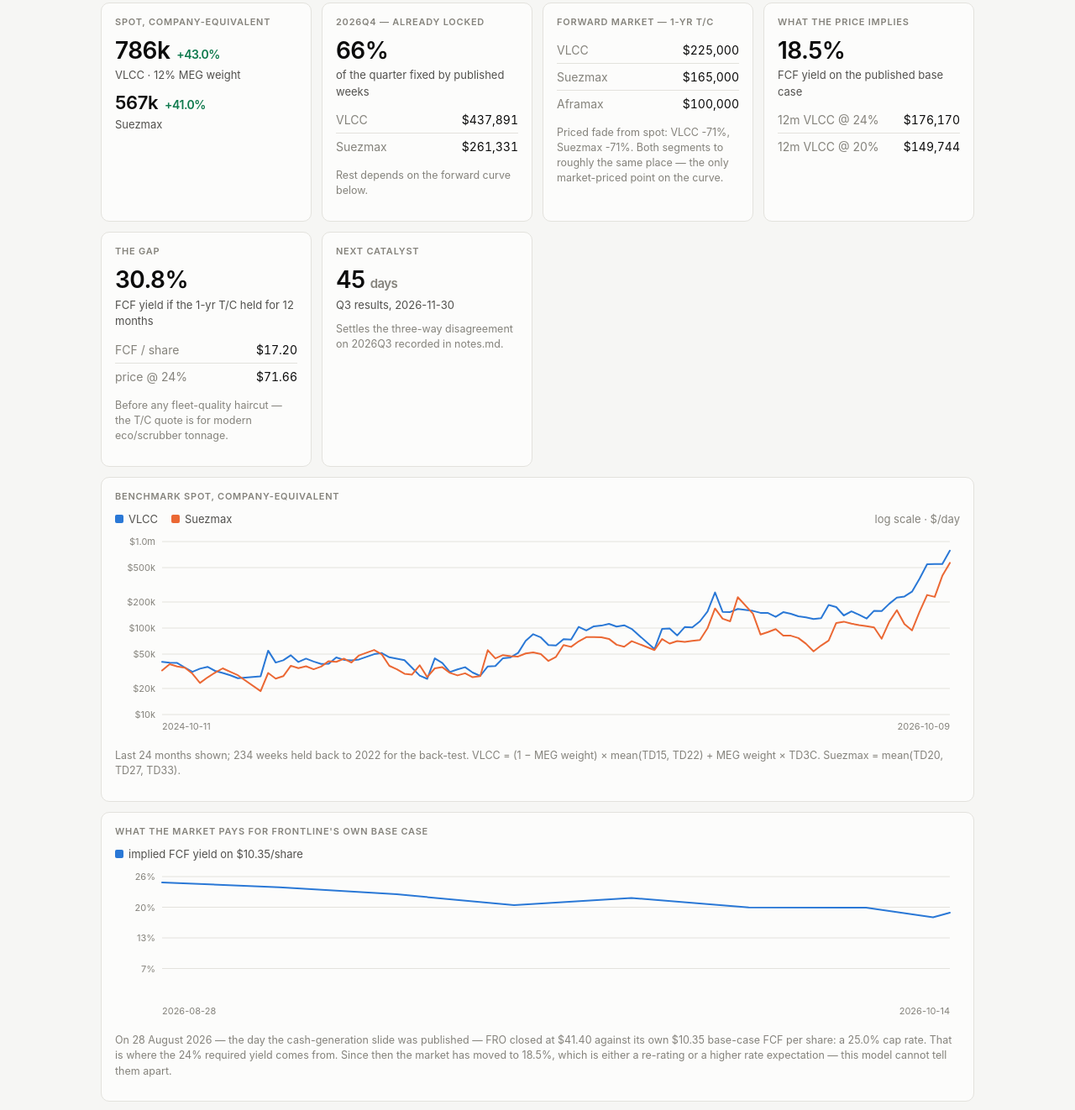
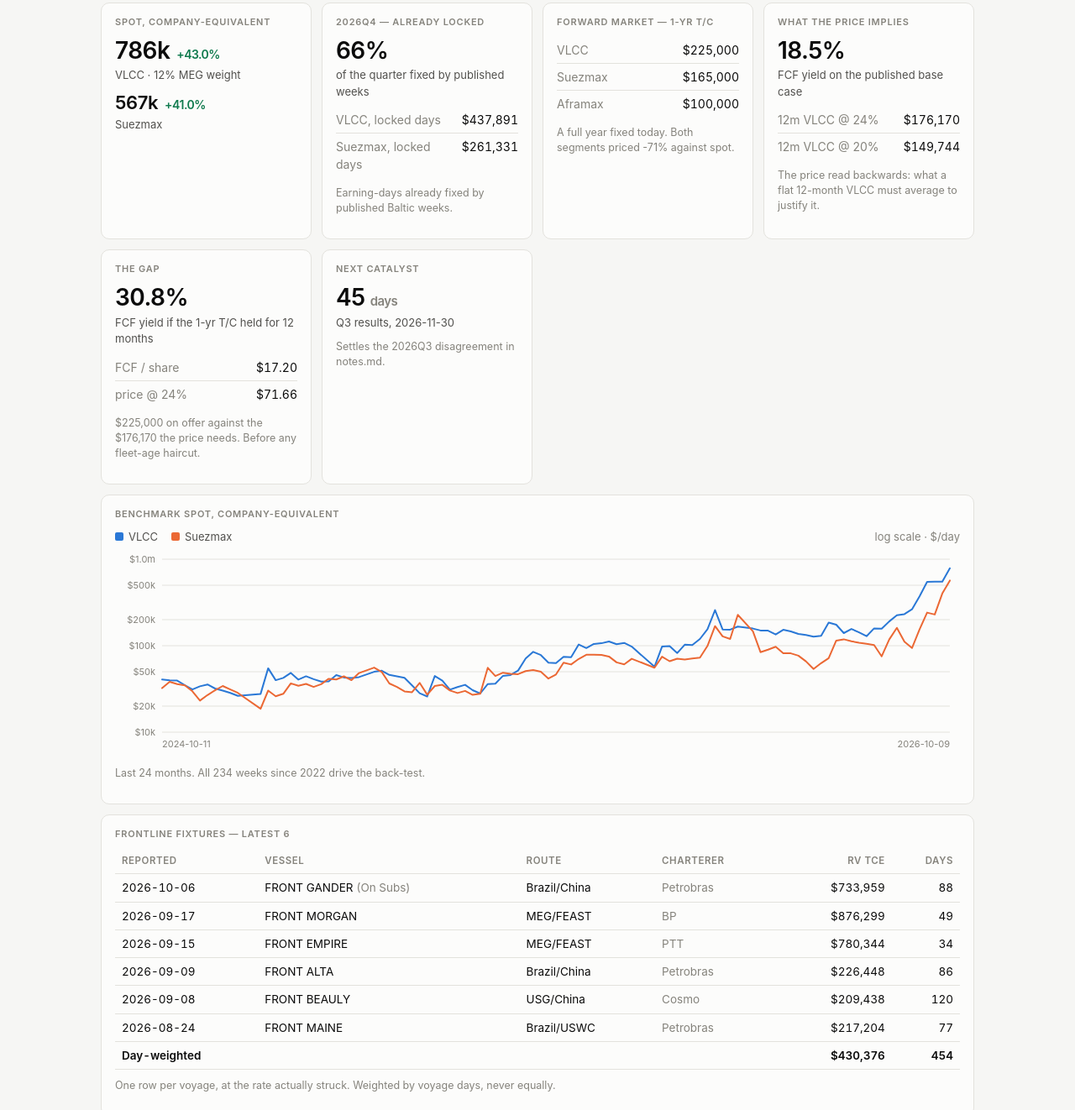
Before and after one commit to s-sild/freight-models, a plain HTML site: page models/frontline/index.html in a window 1280 px wide. Shown: the part 95-1417 px from the top of the page at 84% size. Drawn offline with Linux system fonts and the light colour scheme.

Commit message:
Add files via upload

```diff
--- a/models/frontline/index.html
+++ b/models/frontline/index.html
@@ -28,6 +28,12 @@
   </div>
 
   <div class="card full" style="margin-top:12px">
+    <h2 id="fx-h">Frontline fixtures</h2>
+    <table id="fx"></table>
+    <p class="note" id="note-fx"></p>
+  </div>
+
+  <div class="card full" style="margin-top:12px">
     <h2>What the market pays for Frontline's own base case</h2>
     <div class="legend">
       <span><span class="sw" style="background:var(--series-1)"></span>implied FCF yield on $10.35/share</span>
@@ -45,8 +51,7 @@
       <button class="preset" data-preset="base">At base case</button>
     </div>
     <table id="fc"></table>
-    <p class="note">Weeks already published are fixed and cannot be overridden — the anchors only drive
-      weeks beyond the last Baltic report. Each quarter's share already locked is shown as “observed”.</p>
+    <p class="note">Anchors drive unpublished weeks only. “Observed” is the share already fixed.</p>
   </div>
 
   <div class="card full placeholder" style="margin-top:12px">
@@ -54,15 +59,11 @@
     <p class="sub2">Needs <code>data/fleet.csv</code>: vessel, segment, build year. The broker value curve is
       already seeded in <code>data/vessel_values.csv</code>.</p>
     <table id="navcurve"></table>
-    <p class="note">The age curve collapsed between July and September 2026 — 15-year values rose 62% against
-      18% for 5-year hulls, as buyers paid for immediate availability. Frontline's Euronav tonnage skews old,
-      so NAV is levered to the end of the curve that moved most. Sizing that is the open question for the position.</p>
+    <p class="note">The age curve has collapsed — old hulls rose hardest. This fleet skews old, so NAV is levered to that end. Sizing it is the open question.</p>
   </div>
 
   <p class="note" style="margin-top:20px">
-    Every figure traces to a CSV row with a source column. Parameters and their justification live in
-    <code>config.json</code>; what is settled, weak, or retracted is in <code>notes.md</code>.
-    The Python side carries 25 acceptance tests — if these numbers and those disagree, Python is right.
+    Every figure traces to a CSV row with a source. Parameters in <code>config.json</code>; reasoning in <code>notes.md</code>; 28 acceptance tests in <code>model/validate.py</code>.
   </p>
 </div>
 
@@ -77,9 +78,9 @@ const S1 = getComputedStyle(document.documentElement).getPropertyValue("--series
 const S2 = getComputedStyle(document.documentElement).getPropertyValue("--series-2").trim();
 
 const cfg = await (await fetch("config.json")).json();
-const [baltic, tcw, px, quarterly, vvals] = await Promise.all(
+const [baltic, tcw, px, quarterly, vvals, fixtures] = await Promise.all(
   ["data/baltic_weekly.csv","data/tc_weekly.csv","data/price.csv",
-   "data/fro_quarterly.csv","data/vessel_values.csv"].map(get));
+   "data/fro_quarterly.csv","data/vessel_values.csv","data/fro_fixtures.csv"].map(get));
 
 // ---- observed benchmark series ------------------------------------------
 const mk = seg => baltic
@@ -127,9 +128,9 @@ document.getElementById("tiles").innerHTML = `
   <h2>${nextQ} — already locked</h2>
   <div class="hero">${fmt.pct(qV.observed,0)}</div>
   <div class="sub2">of the quarter fixed by published weeks</div>
-  <div class="rowline" style="margin-top:8px"><span class="muted">VLCC</span><span>${fmt.usd(qV.tce)}</span></div>
-  <div class="rowline"><span class="muted">Suezmax</span><span>${fmt.usd(qS.tce)}</span></div>
-  <p class="note">Rest depends on the forward curve below.</p>
+  <div class="rowline" style="margin-top:8px"><span class="muted">VLCC, locked days</span><span>${fmt.usd(qV.tce)}</span></div>
+  <div class="rowline"><span class="muted">Suezmax, locked days</span><span>${fmt.usd(qS.tce)}</span></div>
+  <p class="note">Earning-days already fixed by published Baltic weeks.</p>
 </div>
 
 <div class="card">
@@ -137,8 +138,7 @@ document.getElementById("tiles").innerHTML = `
   <div class="rowline"><span class="muted">VLCC</span><span>${fmt.usd(tcV)}</span></div>
   <div class="rowline"><span class="muted">Suezmax</span><span>${fmt.usd(tcS)}</span></div>
   <div class="rowline"><span class="muted">Aframax</span><span>${fmt.usd(tcA)}</span></div>
-  <p class="note">Priced fade from spot: VLCC ${fmt.signed(tcV/vV-1,0)}, Suezmax ${fmt.signed(tcS/vS-1,0)}.
-  Both segments to roughly the same place — the only market-priced point on the curve.</p>
+  <p class="note">A full year fixed today. Both segments priced ${fmt.signed(tcV/vV-1,0)} against spot.</p>
 </div>
 
 <div class="card">
@@ -147,6 +147,7 @@ document.getElementById("tiles").innerHTML = `
   <div class="sub2">FCF yield on the published base case</div>
   <div class="rowline" style="margin-top:8px"><span class="muted">12m VLCC @ ${fmt.pct(cfg.required_yields.base,0)}</span><span>${fmt.usd(m.impliedRate(close, cfg.required_yields.base)*1000)}</span></div>
   <div class="rowline"><span class="muted">12m VLCC @ ${fmt.pct(cfg.required_yields.alt,0)}</span><span>${fmt.usd(m.impliedRate(close, cfg.required_yields.alt)*1000)}</span></div>
+  <p class="note">The price read backwards: what a flat 12-month VLCC must average to justify it.</p>
 </div>
 
 <div class="card">
@@ -155,14 +156,14 @@ document.getElementById("tiles").innerHTML = `
   <div class="sub2">FCF yield if the 1-yr T/C held for 12 months</div>
   <div class="rowline" style="margin-top:8px"><span class="muted">FCF / share</span><span>${fmt.usd2(fpsTC)}</span></div>
   <div class="rowline"><span class="muted">price @ ${fmt.pct(cfg.required_yields.base,0)}</span><span>${fmt.usd2(fpsTC/cfg.required_yields.base)}</span></div>
-  <p class="note">Before any fleet-quality haircut — the T/C quote is for modern eco/scrubber tonnage.</p>
+  <p class="note">${fmt.usd(tcV)} on offer against the ${fmt.usd(m.impliedRate(close, cfg.required_yields.base)*1000)} the price needs. Before any fleet-age haircut.</p>
 </div>
 
 <div class="card">
   <h2>Next catalyst</h2>
   <div class="hero">${daysTo}<span style="font-size:15px;color:var(--text-muted);margin-left:6px">days</span></div>
   <div class="sub2">Q3 results, ${cfg.reporting.next_report}</div>
-  <p class="note">Settles the three-way disagreement on 2026Q3 recorded in notes.md.</p>
+  <p class="note">Settles the 2026Q3 disagreement in notes.md.</p>
 </div>`;
 
 // ---- charts --------------------------------------------------------------
@@ -180,7 +181,7 @@ lineChart(document.getElementById("chart-spot"), {
   series: [{ name: "VLCC", color: S1, points: win(V) }, { name: "Suezmax", color: S2, points: win(S) }],
 });
 document.getElementById("note-spot").textContent =
-  `Last ${WINDOW_MONTHS} months shown; ${V.filter(p=>p[1]!==null).length} weeks held back to 2022 for the back-test. VLCC = (1 − MEG weight) × mean(${cfg.blend.vlcc.atlantic.join(", ")}) + MEG weight × ${cfg.blend.vlcc.premium}. Suezmax = mean(${cfg.blend.smax.atlantic.join(", ")}).`;
+  `Last ${WINDOW_MONTHS} months. All ${V.filter(p=>p[1]!==null).length} weeks since 2022 drive the back-test.`;
 
 const ySeries = px.filter(r => num(r.close)).map(r => [ts(r.date), m.baseFps / num(r.close)]);
 lineChart(document.getElementById("chart-yield"), {
@@ -189,7 +190,37 @@ lineChart(document.getElementById("chart-yield"), {
   series: [{ name: "implied yield", color: S1, points: ySeries }],
 });
 document.getElementById("note-yield").textContent =
-  `On 28 August 2026 — the day the cash-generation slide was published — FRO closed at $41.40 against its own $10.35 base-case FCF per share: a 25.0% cap rate. That is where the ${fmt.pct(cfg.required_yields.base,0)} required yield comes from. Since then the market has moved to ${fmt.pct(m.impliedYieldOnBase(close))}, which is either a re-rating or a higher rate expectation — this model cannot tell them apart.`;
+  `25.0% on 28 August, ${fmt.pct(m.impliedYieldOnBase(close))} now. Either a re-rating or a higher rate expectation — the model cannot separate them.`;
+
+// ---- fixtures ------------------------------------------------------------
+// The most direct observation we have: what Frontline actually achieved, with
+// no benchmark-times-conversion-factor chain in between. Day-weighted only —
+// the plain average runs ~18% high, because the top rates are short MEG
+// voyages and the low ones long Atlantic hauls.
+const fx = fixtures
+  .filter(r => num(r.rv_tce) !== null)
+  .sort((a, b) => (a.reported < b.reported ? 1 : -1))
+  .slice(0, 10);
+
+if (fx.length) {
+  document.getElementById("fx-h").textContent = `Frontline fixtures — latest ${fx.length}`;
+  document.getElementById("fx").innerHTML =
+    `<tr><th>Reported</th><th class="t">Vessel</th><th class="t">Route</th><th class="t">Charterer</th>
+      <th>RV TCE</th><th>Days</th></tr>` +
+    fx.map(r => `<tr>
+      <td>${r.reported}</td>
+      <td class="t">${r.vessel}${r.status && r.status !== "Fixed" ? ` <span class="muted">(${r.status})</span>` : ""}</td>
+      <td class="t">${r.route || "—"}</td><td class="t muted">${r.charterer || "—"}</td>
+      <td>${fmt.usd(num(r.rv_tce))}</td><td>${num(r.rv_days) ?? "—"}</td></tr>`).join("") +
+    (() => {
+      const d = fx.reduce((s, r) => s + (num(r.rv_days) || 0), 0);
+      const w = fx.reduce((s, r) => s + num(r.rv_tce) * (num(r.rv_days) || 0), 0) / d;
+      return `<tr style="font-weight:600"><td class="t" colspan="4">Day-weighted</td>
+        <td>${fmt.usd(w)}</td><td>${d}</td></tr>`;
+    })();
+  document.getElementById("note-fx").textContent =
+    "One row per voyage, at the rate actually struck. Weighted by voyage days, never equally.";
+}
 
 // ---- forecast ------------------------------------------------------------
 const ANCH = [0, 13, 26, 52];                       // weeks from last observed
```
Also changed, not shown: 1 other file.
